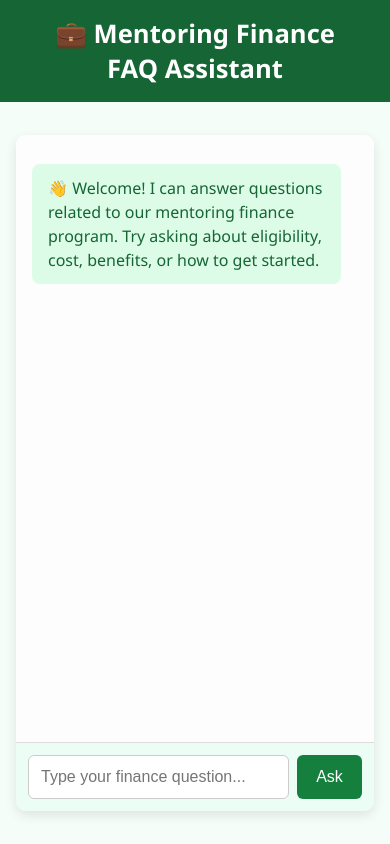
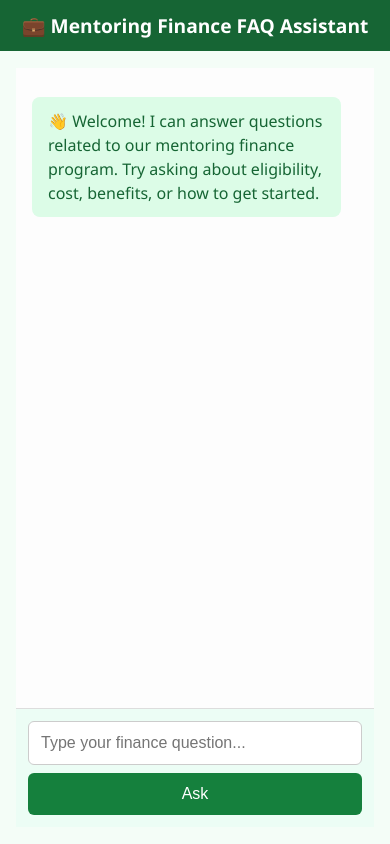
Before and after one commit to Vibodharya-Jampale-Sathish/Mentoring-Finance-ChatBot, a plain HTML site: page index.html in a window 390 px wide. Drawn offline with Linux system fonts and the light colour scheme.

Commit message:
🔧 Make chatbot UI responsive for all screen sizes

```diff
--- a/index.html
+++ b/index.html
@@ -3,6 +3,7 @@
 <head>
   <meta charset="UTF-8" />
   <title>💼 Mentoring Finance FAQ Bot</title>
+  <meta name="viewport" content="width=device-width, initial-scale=1.0" />
   <style>
     body {
       margin: 0;
@@ -56,6 +57,7 @@
       border-radius: 8px;
       max-width: 85%;
       line-height: 1.5;
+      word-wrap: break-word;
     }
 
     .user {
@@ -76,6 +78,7 @@
       border-top: 1px solid #ddd;
       padding: 0.75rem;
       background-color: #ecfdf5;
+      gap: 0.5rem;
     }
 
     #userInput {
@@ -88,7 +91,6 @@
     }
 
     button {
-      margin-left: 0.5rem;
       padding: 0.75rem 1.2rem;
       font-size: 1rem;
       background-color: #15803d;
@@ -113,6 +115,27 @@
     .disabled {
       opacity: 0.5;
       cursor: not-allowed;
+    }
+
+    @media (max-width: 600px) {
+      #chat-box {
+        height: 90vh;
+        border-radius: 0;
+        box-shadow: none;
+      }
+
+      header {
+        font-size: 1.2rem;
+        padding: 0.75rem 1rem;
+      }
+
+      #input-area {
+        flex-direction: column;
+      }
+
+      button {
+        width: 100%;
+      }
     }
   </style>
 </head>
```
